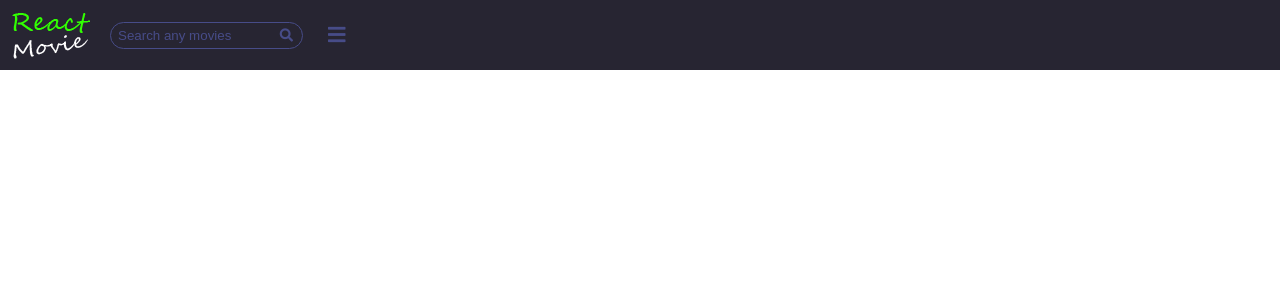
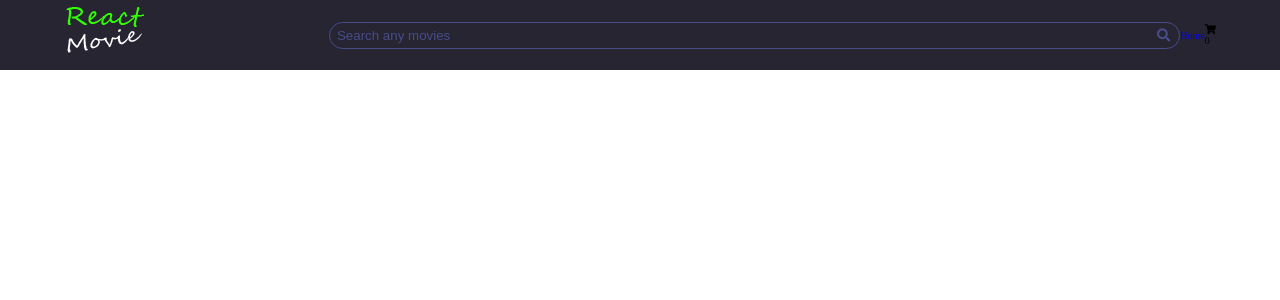
Before and after one commit to neq95/react-movie, a React (Create React App) app: page / in a window 1280 px wide. Shown: the top 300 px of the page. Built offline with nearby package versions, Linux system fonts and the light colour scheme.

Commit message:
Finished sidebar

```diff
--- a/src/components/Header/Header.css
+++ b/src/components/Header/Header.css
@@ -2,16 +2,21 @@
   height: 70px;
   display: flex;
   background-color: var(--background-main);
+  justify-content: space-between;
+  align-items: center;
+  padding: 0 5%;
 }
 
 .header__logo {
-  margin: 10px;
+  flex: 0 0 20%;
 }
 
 .header__search {
   display: flex;
   align-items: center;
   margin-left: 10px;
+  flex: 1 1 60%;
+  margin-left: 3%;
 }
 
 .header__nav {
@@ -25,11 +30,30 @@
 .header__burger {
   display: flex;
   align-items: center;
-  margin-left: 25px;
   cursor: pointer;
+  flex: 1 1 20%;
+  justify-content: flex-end;
 }
 
 .header__burger .fa-bars{
   color: var(--main-dark);
   font-size: 20px;
 }
+
+.nav__items {
+  display: flex;
+}
+
+@media(min-width: 600px) {
+  .header__burger {
+    display: none;
+  }
+
+  .header__nav {
+    display: block;
+  }
+
+  .header__cart {
+    display: block;
+  }
+}
--- a/src/components/Header/Header.js
+++ b/src/components/Header/Header.js
@@ -4,6 +4,7 @@ import "./Header.css";
 import Search from "./Search/Search";
 import Sidebar from "./Sidebar/Sidebar";
 import Logo from "../UI/Logo/Logo";
+import NavigationItem from "../NavigationItem/NavigationItem";
 
 class Header extends React.Component {
   state = {
@@ -25,15 +26,6 @@ class Header extends React.Component {
   render() {
     let {showSidebar} = this.state;
 
-    let sidebar = null;
-    if(showSidebar) {
-      sidebar = (
-        <div className="sidebar">
-          <Sidebar show={showSidebar} onCloseSidebar={this.onCloseSidebar}/>
-        </div>
-      )
-    }
-
     return (
       <header className="header">
         <div className="header__logo">
@@ -42,11 +34,12 @@ class Header extends React.Component {
         <div className="header__search">
           <Search />
         </div>
-        <nav className="header__nav">
-          <ul>
-            <li>Home</li>
-            <li>Movies</li>
-            <li>Serials</li>
+        <nav className="header__nav nav">
+          <ul className="nav__items">
+            <NavigationItem
+              href="/"
+              label="Home"
+            />
           </ul>
         </nav>
         <div className="header__cart cart">
@@ -58,7 +51,7 @@ class Header extends React.Component {
         <div className="header__burger" onClick={this.onOpenSidebar}>
           <i className="fas fa-bars"></i>
         </div>
-        {sidebar}
+        <Sidebar show={showSidebar} onCloseSidebar={this.onCloseSidebar}/>
       </header>
     )
   }
--- a/src/components/Header/Search/Search.css
+++ b/src/components/Header/Search/Search.css
@@ -10,6 +10,7 @@
   background-color: var(--background-main);
   outline: none;
   color: var(--white);
+  width: 100%;
 }
 
 .search__input::placeholder {
--- a/src/components/Header/Sidebar/Sidebar.css
+++ b/src/components/Header/Sidebar/Sidebar.css
@@ -5,7 +5,7 @@
   top: 0;
   left: 0;
   background-color: var(--background-main);
-  transition: transform 0.3s ease;
+  transition: transform 0.5s ease;
 }
 
 .opened {
@@ -26,21 +26,10 @@
   margin-top: 40px;
 }
 
-.sidebar__link-box {
+.sidebar__link {
+  color: var(--main-medium);
+  padding: 15px 10px;
   font-size: 1.8rem;
-  width: 90%;
-}
-
-.sidebar__link-box:hover {
-  color: var(--main-light);
-}
-
-.sidebar__link {
-  display: inline-block;
-  color: var(--main-medium);
-  width: 100%;
-  height: 100%;
-  padding: 15px 10px;
   border-bottom: 1px solid var(--main-medium);
 }
 
@@ -49,7 +38,7 @@
   border-bottom: 1px solid var(--main-light);
 }
 
-.sidebar__link--active {
+.sidebar__link.active {
   color: var(--main-light);
   border-bottom: 1px solid var(--main-light);
 }
--- a/src/components/Header/Sidebar/Sidebar.js
+++ b/src/components/Header/Sidebar/Sidebar.js
@@ -1,12 +1,12 @@
 import React from "react";
-import {NavLink} from "react-router-dom";
 
 import "./Sidebar.css";
 import Logo from "../../UI/Logo/Logo";
 import Backdrop from "../../UI/Backdrop/Backdrop";
+import NavigationItem from "../../NavigationItem/NavigationItem";
 
 const Sidebar = (props) => {
-  let sidebarClass = props.show ? "sidebar open" : "sidebar close";
+  let sidebarClass = props.show ? "sidebar opened" : "sidebar closed";
   return (
     <React.Fragment>
       <Backdrop show={props.show} clicked={props.onCloseSidebar}/>
@@ -15,7 +15,27 @@ const Sidebar = (props) => {
           <Logo />
         </div>
         <ul className="sidebar__links">
-          <li className="sidebar__link-box">
+          <NavigationItem
+            className="sidebar__link"
+            href="/"
+            label="Home"
+          />
+          <NavigationItem
+            className="sidebar__link"
+            href="/movies"
+            label="Movies"
+          />
+          <NavigationItem
+            className="sidebar__link"
+            href="/serials"
+            label="Serials"
+          />
+          <NavigationItem
+            className="sidebar__link"
+            href="/watchlist"
+            label="Watchlist"
+          />
+          {/* <li className="sidebar__link-box">
             <NavLink
               to="/"
               className="sidebar__link"
@@ -50,7 +70,7 @@ const Sidebar = (props) => {
             >
               Watchlist
             </NavLink>
-          </li>
+          </li> */}
         </ul>
         <button className="sidebar__close" onClick={props.onCloseSidebar}>
           <i className="fas fa-times"></i>
--- /dev/null
+++ b/src/components/NavigationItem/NavigationItem.css
@@ -0,0 +1,5 @@
+.navigation-item__link {
+  width: 100%;
+  height: 100%;
+  display: inline-block;
+}
--- /dev/null
+++ b/src/components/NavigationItem/NavigationItem.js
@@ -0,0 +1,19 @@
+import React from "react";
+import {NavLink} from "react-router-dom";
+
+import "./NavigationItem.css";
+
+const NavigationItem = (props) => {
+  return (
+    <li className="navigation-item">
+      <NavLink
+        className={`navigation-item__link ${props.className}`}
+        to={props.href}
+      >
+        {props.label}
+      </NavLink>
+    </li>
+  )
+}
+
+export default NavigationItem;
```
